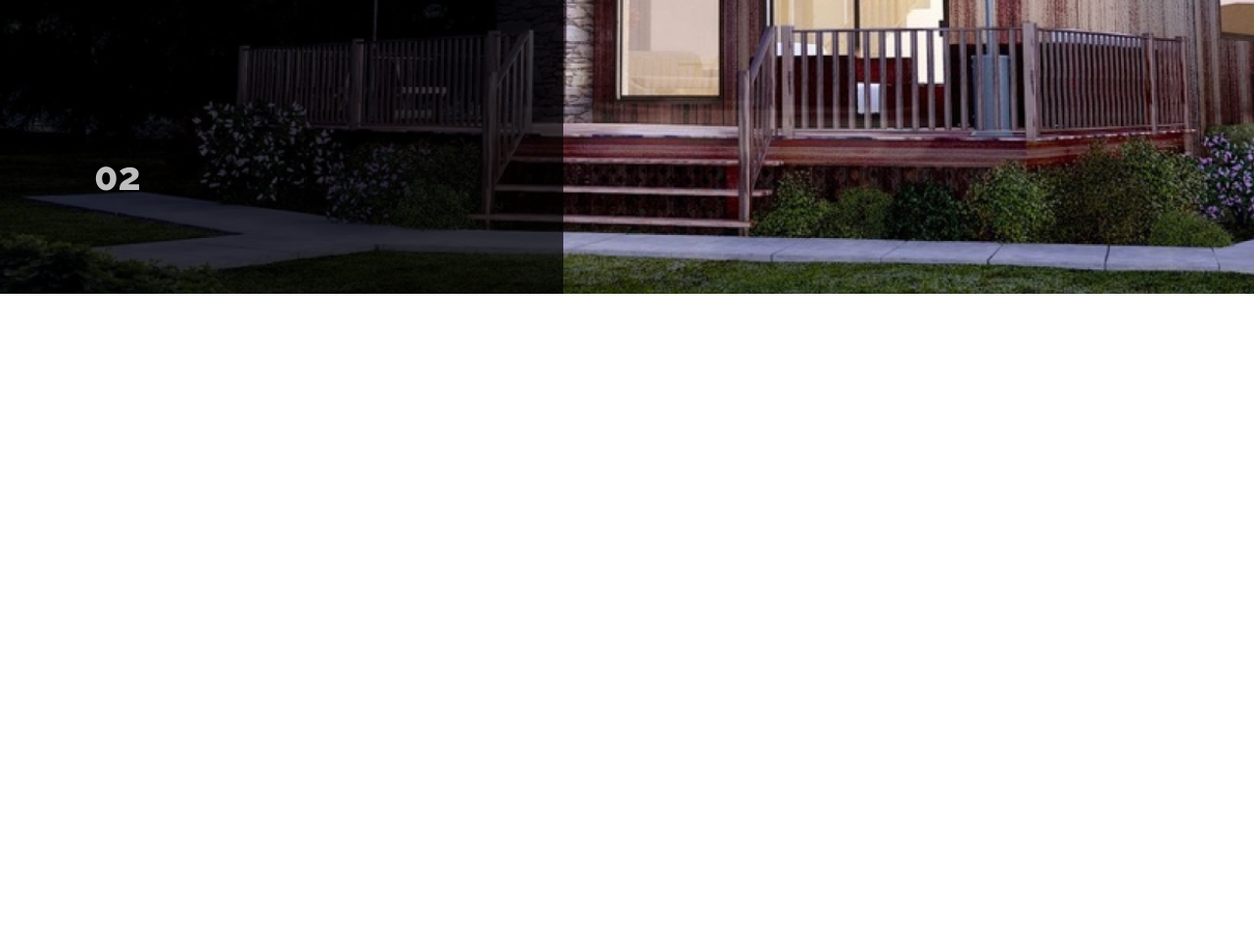
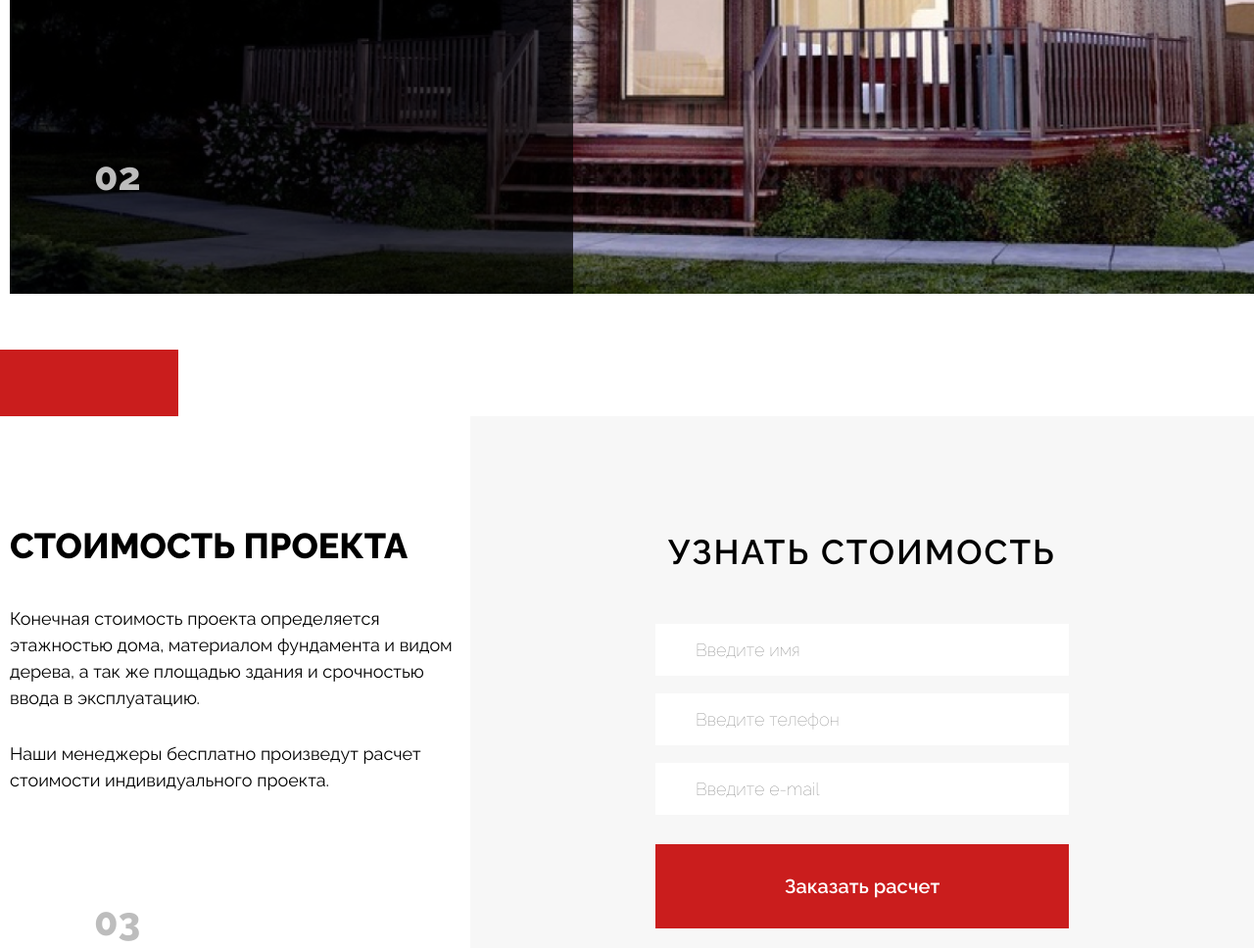
Before and after one commit to vovan4ik9696/ecohouse, a website: page app/index.html in a window 1280 px wide. Shown: the part 2679-3647 px from the top of the page at 98% size. Before the commit the page ends 2979 px from the top, so only its background shows below. Drawn offline with nearby package versions, Linux system fonts and the light colour scheme; files that its build step writes are made by us from their sources.

Commit message:
доделал первую страницу

```diff
--- a/app/index.html
+++ b/app/index.html
@@ -132,8 +132,87 @@
         </div>
       </div>
     </section>
+
+    <section class="price sqr">
+      <div class="container">
+        <div class="price__inner">
+          <div class="price__content">
+            <h2 class="price__title title">стоимость проекта</h2>
+            <div class="price__text">
+              <p>
+                Конечная стоимость проекта определяется этажностью дома, материалом фундамента и видом дерева, а так же
+                площадью здания
+                и срочностью ввода в эксплуатацию.
+              </p>
+              <p>
+                Наши менеджеры бесплатно произведут расчет стоимости индивидуального проекта.
+              </p>
+            </div>
+          </div>
+          <div class="price__form">
+            <h3 class="price__form-title">узнать стоимость</h3>
+            <form action="#">
+              <input class="price__input" type="text" placeholder="Введите имя">
+              <input class="price__input" type="tel" placeholder="Введите телефон">
+              <input class="price__input" type="email" placeholder="Введите e-mail">
+              <button class="price__btn" type="submit">Заказать расчет</button>
+            </form>
+          </div>
+        </div>
+      </div>
+    </section>
+
   </main>
 
+  <footer class="footer">
+    <div class="wrapper">
+      <div class="footer__inner">
+        <a class="logo" href="#">
+          <img src="images/logo.png" alt="Логотип">
+        </a>
+        <nav class="menu menu--footer">
+          <ul class="menu__list">
+            <li class="menu__item">
+              <a class="menu__link menu__link--active" href="#">Главная</a>
+            </li>
+            <li class="menu__item">
+              <a class="menu__link" href="#">О нас</a>
+            </li>
+            <li class="menu__item">
+              <a class="menu__link" href="#">Проекты</a>
+            </li>
+            <li class="menu__item">
+              <a class="menu__link" href="#">Услуги</a>
+            </li>
+            <li class="menu__item">
+              <a class="menu__link" href="#">Контакты</a>
+            </li>
+          </ul>
+        </nav>
+
+        <p class="footer__text">Все права защищены</p>
+
+        <div class="footer__social">
+          <a class="footer__social-link" href="#">
+            <svg class="social">
+              <use xlink:href="images/sprite.svg#inst"></use>
+            </svg>
+          </a>
+          <a class="footer__social-link" href="#">
+            <svg class="social">
+              <use xlink:href="images/sprite.svg#fb"></use>
+            </svg>
+          </a>
+          <a class="footer__social-link" href="#">
+            <svg class="social">
+              <use xlink:href="images/sprite.svg#vk"></use>
+            </svg>
+          </a>
+        </div>
+
+      </div>
+    </div>
+  </footer>
 
 
 
--- /dev/null
+++ b/app/scss/block/footer.scss
@@ -0,0 +1,21 @@
+.footer {
+  padding: 40px 40px 57px;
+
+  background-color: #0F0F0F;
+
+  &__inner {
+    display: flex;
+    justify-content: space-between;
+    align-items: flex-end;
+  }
+
+  &__text {
+    color: #fff;
+  }
+
+  &__social-link {
+    &+& {
+      margin-left: 20px;
+    }
+  }
+}
--- a/app/scss/block/header.scss
+++ b/app/scss/block/header.scss
@@ -110,27 +110,3 @@
     }
   }
 }
-
-.menu {
-  font-size: 23px;
-
-  &__list {
-    display: flex;
-  }
-
-  &__item {
-    &+& {
-      margin-left: 44px;
-    }
-  }
-
-  &__link {
-    color: #fff;
-
-    @extend %link-actions;
-
-    &--active {
-      font-weight: 700;
-    }
-  }
-}
--- /dev/null
+++ b/app/scss/block/price.scss
@@ -0,0 +1,102 @@
+.price {
+
+  padding-top: 125px;
+
+  &::after {
+    content: '03';
+
+    position: absolute;
+    left: 96px;
+    bottom: 98px;
+
+    font-weight: 800;
+    font-size: 40px;
+    line-height: 1.1;
+    color: #BDBDBD;
+  }
+
+  &__inner {
+    display: flex;
+    justify-content: space-between;
+  }
+
+  &__content {
+    max-width: 470px;
+    margin-top: 113px;
+  }
+
+  &__title {
+    margin-bottom: 40px;
+  }
+
+  &__text {
+    p {
+      margin-bottom: 30px;
+    }
+  }
+
+  &__form {
+    max-width: 1022px;
+    width: 100%;
+    padding: 113px 189px;
+    display: flex;
+    flex-direction: column;
+    align-items: center;
+
+    background-color: #F7F7F7;
+
+    form {
+      max-width: 643px;
+      width: 100%;
+    }
+  }
+
+  &__form-title {
+    margin-bottom: 46px;
+
+    font-size: 35px;
+    font-weight: 600;
+    text-transform: uppercase;
+    letter-spacing: 2px;
+  }
+
+  &__input {
+    display: block;
+
+    width: 100%;
+
+    padding: 13px 13px 13px 41px;
+
+    border: none;
+
+    &+& {
+      margin-top: 18px;
+    }
+
+    &::placeholder {
+      font-weight: 100;
+    }
+  }
+
+  &__btn {
+    width: 100%;
+    margin-top: 30px;
+    text-align: center;
+    padding: 28px;
+
+    font-size: 20px;
+    font-weight: 600;
+    color: #fff;
+
+    border: none;
+    background-color: $accent;
+
+    cursor: pointer;
+
+    transition: background-color .3s;
+
+    &:hover {
+      background-color: #a33434;
+    }
+  }
+}
--- /dev/null
+++ b/app/scss/elements/menu.scss
@@ -0,0 +1,32 @@
+.menu {
+  font-size: 23px;
+
+  &__list {
+    display: flex;
+  }
+
+  &__item {
+    &+& {
+      margin-left: 44px;
+    }
+  }
+
+  &__link {
+    color: #fff;
+
+    @extend %link-actions;
+
+    &--active {
+      font-weight: 700;
+    }
+  }
+
+  &--footer {
+    font-size: 18px;
+    font-weight: 400;
+
+    .menu__item+.menu__item {
+      margin-left: 25px;
+    }
+  }
+}
--- a/app/scss/global/_global.scss
+++ b/app/scss/global/_global.scss
@@ -10,8 +10,9 @@ body {
 }
 
 .container {
-  max-width: 1675px;
+  max-width: 1685px;
   margin-left: auto;
+  padding-left: 10px;
 }
 
 .title {
--- a/app/scss/style.scss
+++ b/app/scss/style.scss
@@ -5,7 +5,10 @@
 
 @import 'elements/button';
 @import 'elements/sqr';
+@import 'elements/menu';
 
 @import 'block/header';
 @import 'block/about';
 @import 'block/design';
+@import 'block/price';
+@import 'block/footer';
```
